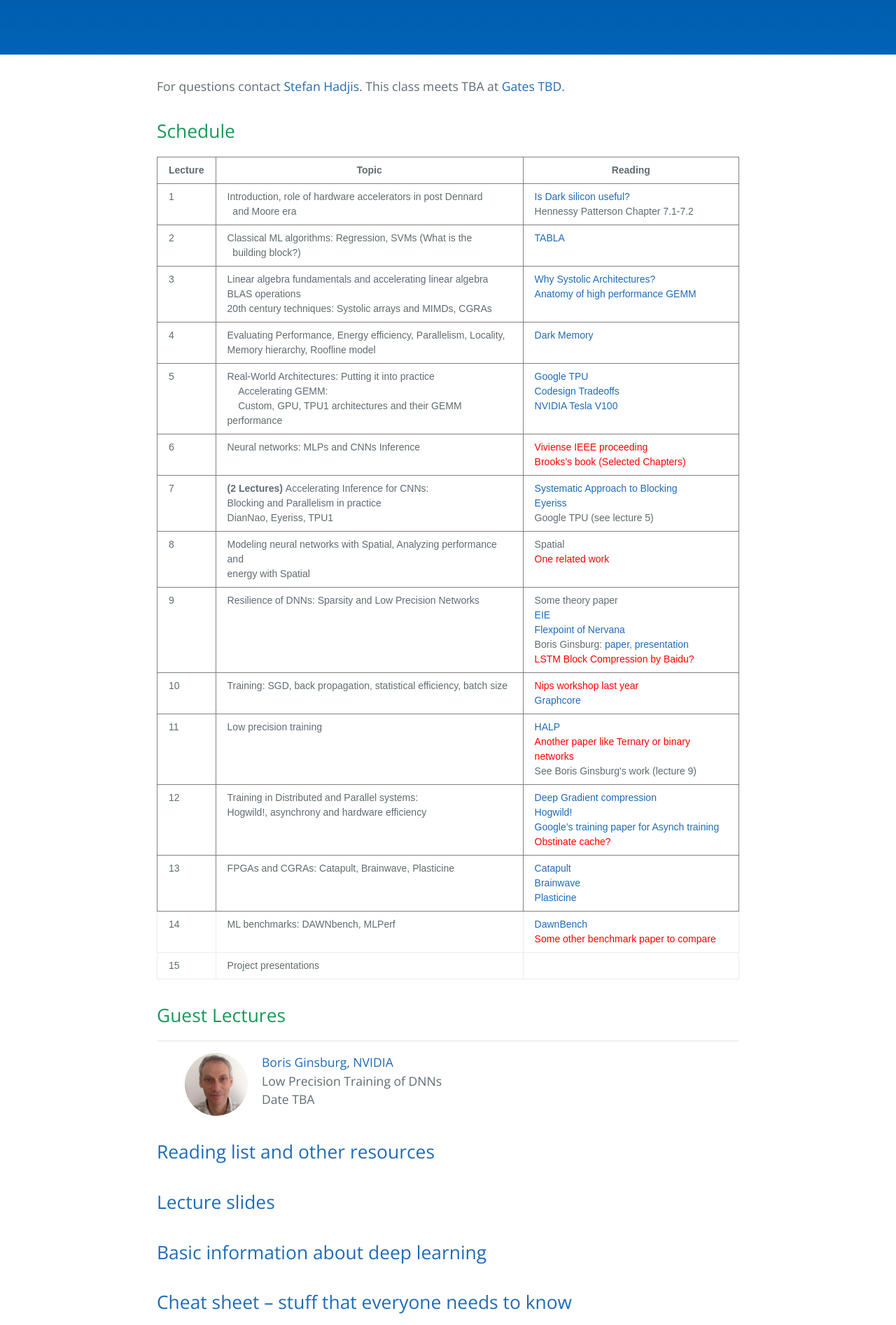
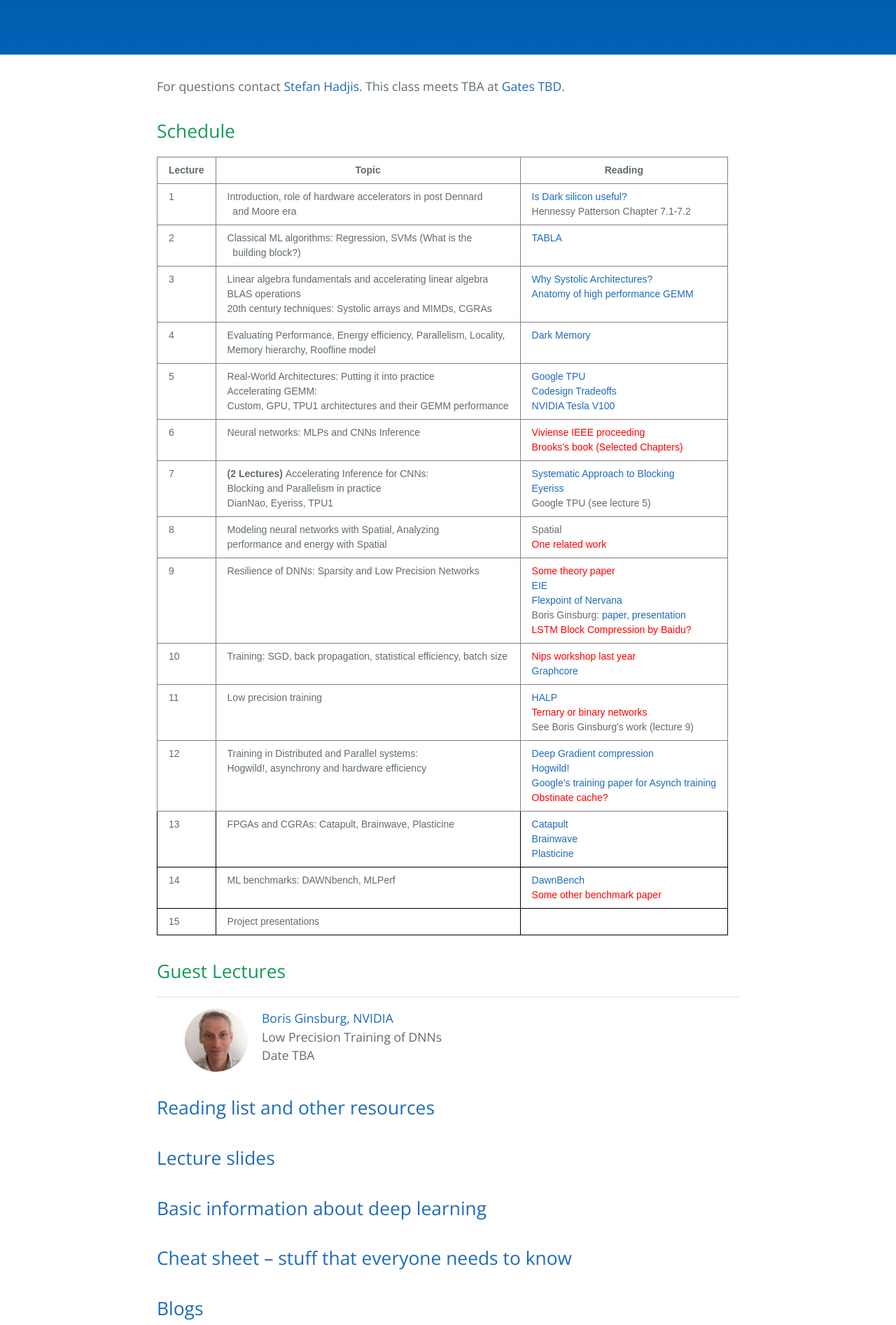
Before and after one commit to cs217/cs217.github.io, a Jekyll site: the page built from index.md, in a window 1280 px wide. Shown: the part 1086-2980 px from the top of the page at 70% size. Built offline with Jekyll 4.4.1, drawn with Linux system fonts in a browser that asks for light colours; the repository's description, which GitHub fills in, is left out.

Commit message:
small change

```diff
--- a/index.md
+++ b/index.md
@@ -10,15 +10,15 @@ For questions contact [Stefan Hadjis](https://cs.stanford.edu/people/shadjis/).
 .tg  {border-collapse:collapse;border-spacing:0;}
 .tg td{font-family:Arial, sans-serif;font-size:14px;padding:10px 5px;border-style:solid;border-width:1px;overflow:hidden;word-break:normal;border-color:black;}
 .tg th{font-family:Arial, sans-serif;font-size:14px;font-weight:normal;padding:10px 5px;border-style:solid;border-width:1px;overflow:hidden;word-break:normal;border-color:black;}
-.tg .tg-c3ow{border-color:inherit;text-align:center;vertical-align:top}
+.tg .tg-cpu2{border-color:#000000;vertical-align:top}
 .tg .tg-us36{border-color:inherit;vertical-align:top}
-.tg .tg-yw4l{vertical-align:top}
+.tg .tg-7btt{font-weight:bold;border-color:inherit;text-align:center;vertical-align:top}
 </style>
 <table class="tg">
   <tr>
-    <th class="tg-c3ow">Lecture</th>
-    <th class="tg-c3ow">Topic</th>
-    <th class="tg-c3ow">Reading</th>
+    <th class="tg-7btt">Lecture</th>
+    <th class="tg-7btt">Topic</th>
+    <th class="tg-7btt">Reading</th>
   </tr>
   <tr>
     <td class="tg-us36">1</td>
@@ -42,7 +42,7 @@ For questions contact [Stefan Hadjis](https://cs.stanford.edu/people/shadjis/).
   </tr>
   <tr>
     <td class="tg-us36">5</td>
-    <td class="tg-us36">Real-World Architectures: Putting it into practice<br>&nbsp;&nbsp;&nbsp;&nbsp;Accelerating GEMM:<br>&nbsp;&nbsp;&nbsp;&nbsp;Custom, GPU,  TPU1 architectures and their GEMM performance</td>
+    <td class="tg-us36">Real-World Architectures: Putting it into practice<br>Accelerating GEMM:<br>Custom, GPU,  TPU1 architectures and their GEMM performance</td>
     <td class="tg-us36"><a href="https://arxiv.org/pdf/1704.04760.pdf">Google TPU</a><br><a href="https://ieeexplore.ieee.org/document/6212466/">Codesign Tradeoffs</a><br><a href="http://images.nvidia.com/content/volta-architecture/pdf/volta-architecture-whitepaper.pdf">NVIDIA Tesla V100</a></td>
   </tr>
   <tr>
@@ -57,13 +57,13 @@ For questions contact [Stefan Hadjis](https://cs.stanford.edu/people/shadjis/).
   </tr>
   <tr>
     <td class="tg-us36">8</td>
-    <td class="tg-us36">Modeling neural networks with Spatial, Analyzing performance and <br>  energy with Spatial</td>
+    <td class="tg-us36">Modeling neural networks with Spatial, Analyzing <br>  performance and energy with Spatial</td>
     <td class="tg-us36">Spatial<br><span style="color:rgb(254, 0, 0)">One related work</span></td>
   </tr>
   <tr>
     <td class="tg-us36">9</td>
     <td class="tg-us36">Resilience of DNNs: Sparsity and Low Precision Networks</td>
-    <td class="tg-us36">Some theory paper<br><a href="https://arxiv.org/pdf/1602.01528.pdf">EIE</a><br><a href="https://arxiv.org/pdf/1711.02213.pdf">Flexpoint of Nervana</a><br>Boris Ginsburg: <a href="https://arxiv.org/abs/1708.03888">paper</a>, <a href="http://on-demand.gputechconf.com/gtc/2017/presentation/s7218-training-with-mixed-precision-boris-ginsburg.pdf">presentation</a><br><span style="color:rgb(254, 0, 0)">LSTM Block Compression by Baidu?</span></td>
+    <td class="tg-us36"><span style="color:rgb(254, 0, 0)">Some theory paper</span><br><a href="https://arxiv.org/pdf/1602.01528.pdf">EIE</a><br><a href="https://arxiv.org/pdf/1711.02213.pdf">Flexpoint of Nervana</a><br>Boris Ginsburg: <a href="https://arxiv.org/abs/1708.03888">paper</a>, <a href="http://on-demand.gputechconf.com/gtc/2017/presentation/s7218-training-with-mixed-precision-boris-ginsburg.pdf">presentation</a><br><span style="color:rgb(254, 0, 0)">LSTM Block Compression by Baidu?</span></td>
   </tr>
   <tr>
     <td class="tg-us36">10</td>
@@ -73,7 +73,7 @@ For questions contact [Stefan Hadjis](https://cs.stanford.edu/people/shadjis/).
   <tr>
     <td class="tg-us36">11</td>
     <td class="tg-us36">Low precision training</td>
-    <td class="tg-us36"><a href="https://arxiv.org/abs/1803.03383">HALP</a><br><span style="color:rgb(254, 0, 0)">Another paper like Ternary or binary networks</span><br>See Boris Ginsburg's work (lecture 9)</td>
+    <td class="tg-us36"><a href="https://arxiv.org/abs/1803.03383">HALP</a><br><span style="color:rgb(254, 0, 0)">Ternary or binary networks</span><br>See Boris Ginsburg's work (lecture 9)</td>
   </tr>
   <tr>
     <td class="tg-us36">12</td>
@@ -81,21 +81,22 @@ For questions contact [Stefan Hadjis](https://cs.stanford.edu/people/shadjis/).
     <td class="tg-us36"><a href="https://arxiv.org/abs/1712.01887">Deep Gradient compression</a><br><a href="https://people.eecs.berkeley.edu/~brecht/papers/hogwildTR.pdf">Hogwild!</a><br><a href="https://static.googleusercontent.com/media/research.google.com/en//archive/large_deep_networks_nips2012.pdf">Google’s training paper for Asynch training</a><br><span style="color:rgb(254, 0, 0)">Obstinate cache?</span></td>
   </tr>
   <tr>
-    <td class="tg-us36">13</td>
-    <td class="tg-us36">FPGAs and CGRAs: Catapult, Brainwave, Plasticine</td>
-    <td class="tg-us36"><a href="https://www.microsoft.com/en-us/research/wp-content/uploads/2016/10/Cloud-Scale-Acceleration-Architecture.pdf">Catapult</a><br><a href="https://www.microsoft.com/en-us/research/uploads/prod/2018/03/mi0218_Chung-2018Mar25.pdf">Brainwave</a><br><a href="http://dawn.cs.stanford.edu/pubs/plasticine-isca2017.pdf">Plasticine</a></td>
+    <td class="tg-cpu2">13</td>
+    <td class="tg-cpu2">FPGAs and CGRAs: Catapult, Brainwave, Plasticine</td>
+    <td class="tg-cpu2"><a href="https://www.microsoft.com/en-us/research/wp-content/uploads/2016/10/Cloud-Scale-Acceleration-Architecture.pdf">Catapult</a><br><a href="https://www.microsoft.com/en-us/research/uploads/prod/2018/03/mi0218_Chung-2018Mar25.pdf">Brainwave</a><br><a href="http://dawn.cs.stanford.edu/pubs/plasticine-isca2017.pdf">Plasticine</a></td>
   </tr>
   <tr>
-    <td class="tg-yw4l">14</td>
-    <td class="tg-yw4l">ML benchmarks: DAWNbench, MLPerf</td>
-    <td class="tg-yw4l"><a href="https://cs.stanford.edu/~matei/papers/2017/nips_sysml_dawnbench.pdf">DawnBench</a><br><span style="color:rgb(254, 0, 0)">Some other benchmark paper to compare</span></td>
+    <td class="tg-cpu2">14</td>
+    <td class="tg-cpu2">ML benchmarks: DAWNbench, MLPerf</td>
+    <td class="tg-cpu2"><a href="https://cs.stanford.edu/~matei/papers/2017/nips_sysml_dawnbench.pdf">DawnBench</a><br><span style="color:rgb(254, 0, 0)">Some other benchmark paper</span></td>
   </tr>
   <tr>
-    <td class="tg-yw4l">15</td>
-    <td class="tg-yw4l">Project presentations</td>
-    <td class="tg-yw4l"></td>
+    <td class="tg-cpu2">15</td>
+    <td class="tg-cpu2">Project presentations</td>
+    <td class="tg-cpu2"></td>
   </tr>
 </table>
+
 
 ## [](#Lectures) Guest Lectures
 
```
